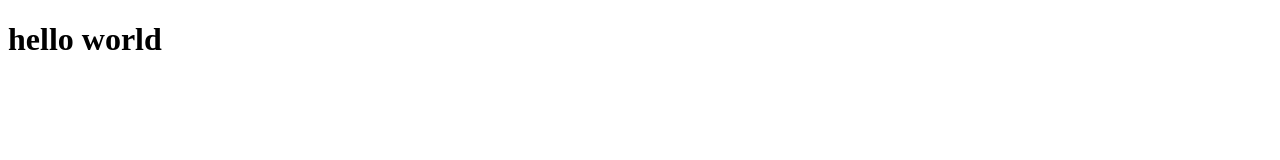
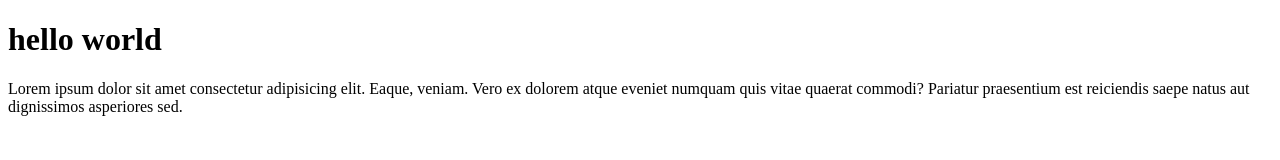
Before and after one commit to babytayo/about-me, a plain HTML site: page index.html in a window 1280 px wide. Drawn offline with Linux system fonts and the light colour scheme.

Commit message:
added another paragraph

```diff
--- a/index.html
+++ b/index.html
@@ -8,5 +8,6 @@
 </head>
 <body>
     <h1>hello world</h1>
+    <p>Lorem ipsum dolor sit amet consectetur adipisicing elit. Eaque, veniam. Vero ex dolorem atque eveniet numquam quis vitae quaerat commodi? Pariatur praesentium est reiciendis saepe natus aut dignissimos asperiores sed.</p>
 </body>
 </html>
```
